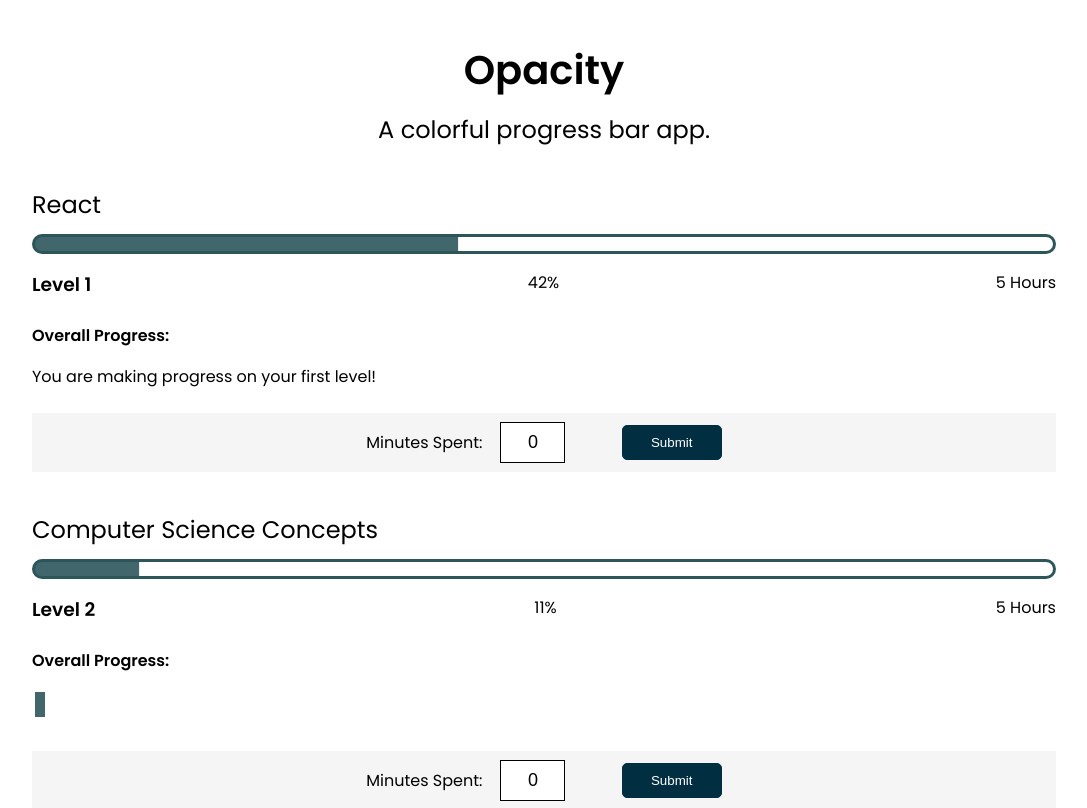
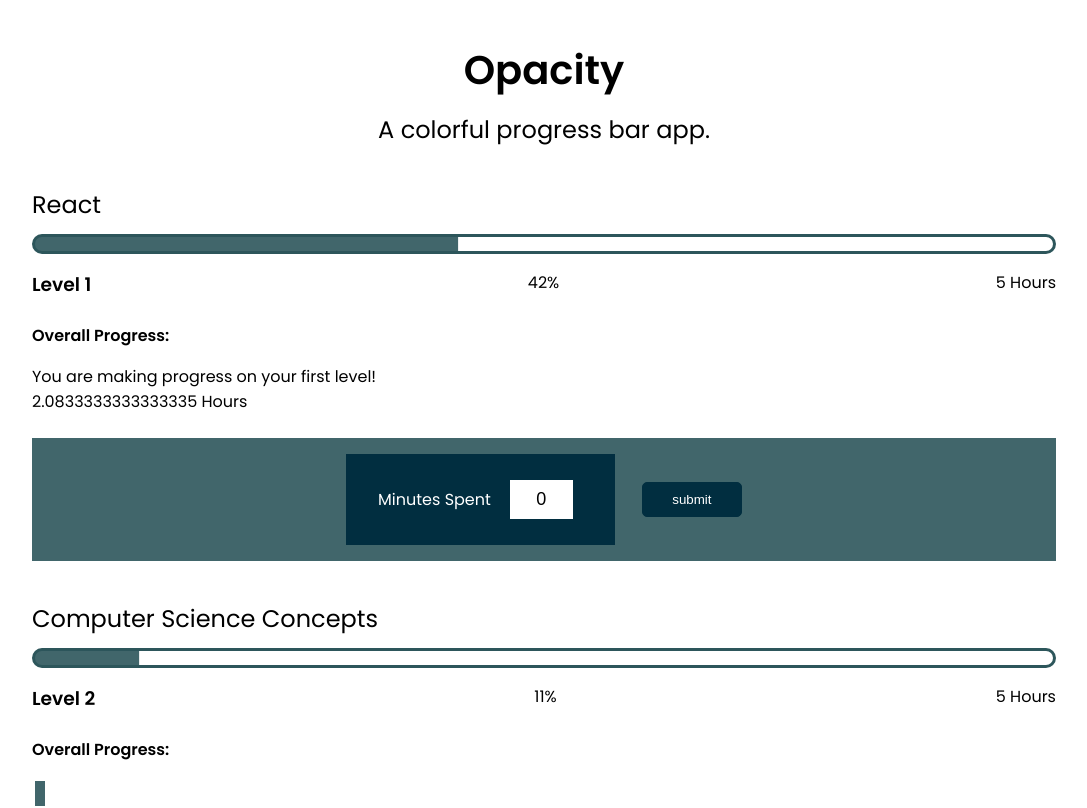
Before and after one commit to escott2/opacity-react, a React (Create React App) app: page / in a window 1280 px wide. Shown: the top 808 px of the page, without its empty margins (96-1183 px from the left). Built offline with nearby package versions, Linux system fonts and the light colour scheme.

Commit message:
Refactor Tally component to be more semantic

```diff
--- a/src/components/Card.js
+++ b/src/components/Card.js
@@ -54,7 +54,7 @@ function Card(props) {
             <h2>{props.name}</h2>
             <ProgressBar percentComplete={percentComplete} />
             <Stats percentComplete={percentComplete} level={level} hoursPerLevel={hoursPerLevel} />
-            <Tally level={level} />
+            <Tally level={level} timeComplete={timeComplete} />
             <Form index={props.index} handleSubmitTime={props.handleSubmitTime}/>
         </div>
     );
--- a/src/components/Form.css
+++ b/src/components/Form.css
@@ -1,6 +1,8 @@
 .Form-wrapper {
-    background-color: #F5F5F5;
+    background-color: #41666B;
     width: 100%;
+    color: white;
+    padding: 1em;
 }
 
 .Form-flex {
@@ -11,6 +13,11 @@
     margin: 0 auto;
 }
 
+.Input-Group {
+    background-color: #012E40;
+    padding: 1em 2em;
+}
+
 .Time-input {
     padding: 0.5em;
     margin: 0.5em;
@@ -18,7 +25,7 @@
     font-size: 18px;
     width: 65px;
     border-style: solid;
-    border: solid black 0.1em;
+    border: solid #012E40 0.1em;
     text-align: center;
 
 }
--- a/src/components/Form.js
+++ b/src/components/Form.js
@@ -15,7 +15,7 @@ function Form(props) {
     return (
         <div className="Form-wrapper">
             <form className="Form-flex">
-                <label>Minutes Spent:
+                <label className="Input-Group">Minutes Spent
                 <input className="Time-input" onChange={handleChange} type="text" name="minutes" id="minutes" value={time}></input>
                 </label>
                 <button
@@ -24,7 +24,7 @@ function Form(props) {
                     setTime(0);
                     event.preventDefault();
                 }}
-                >Submit</button>
+                >submit</button>
             </form>
         </div>
     )
--- a/src/components/Tally.js
+++ b/src/components/Tally.js
@@ -6,17 +6,28 @@ function Tally(props) {
 
     //should I be storing this in state instead?...
     let numberOfTallyMarks = props.level - 1;
+    const totalTimeCompleted = props.timeComplete;
+    let totalTimeCompletedHours = totalTimeCompleted / 60;
+    let tallyCollection = createTallyCollection();
+
+    function createTallyCollection () {
+        if (numberOfTallyMarks > 0) {
+            const tallyArray = [ ...Array(numberOfTallyMarks),];
+            const tallyComponents = tallyArray.map( (value, index) => {
+                   return <TallyMark key={index} /> });
+            return tallyComponents;
+        } else {
+            return <p>You are making progress on your first level!</p>
+        }
+    }
+
 
 
     return (
         <div className="Progress-tally">
             <h3>Overall Progress:</h3>
-            { (numberOfTallyMarks > 0) ?
-            [
-                ...Array(numberOfTallyMarks),
-            ].map( (value, index) => (
-                <TallyMark key={index} />
-            )) : <p>You are making progress on your first level!</p> }
+            {tallyCollection}
+            <p>{totalTimeCompletedHours} Hours</p>
         </div>);
 }
 
```
Also changed, not shown: 1 other file (tests, documents, lock files or other folders).
